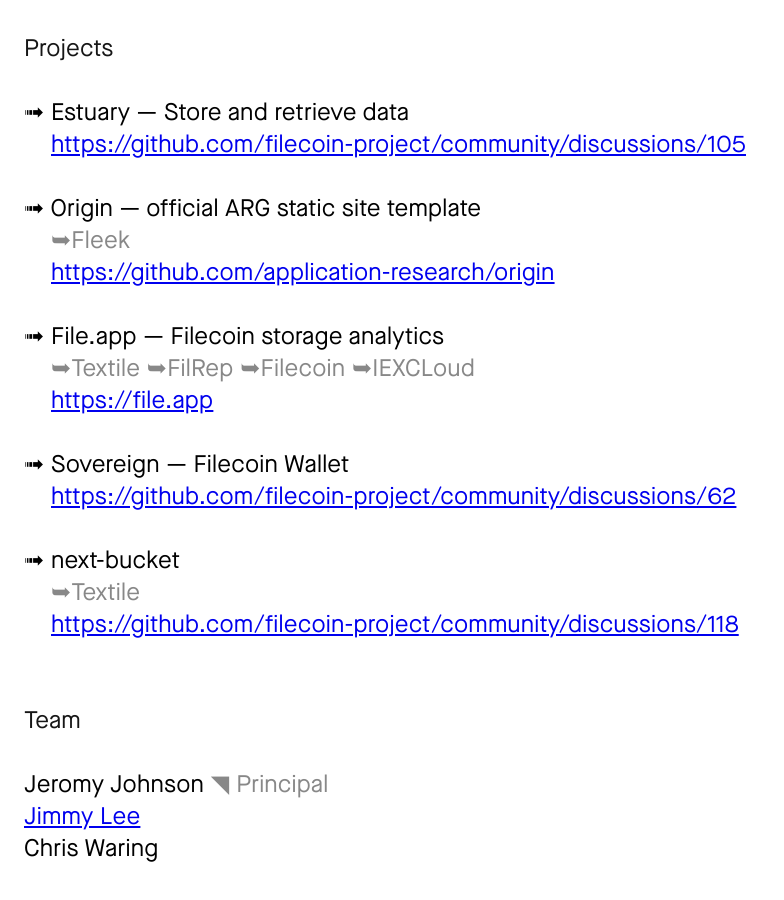
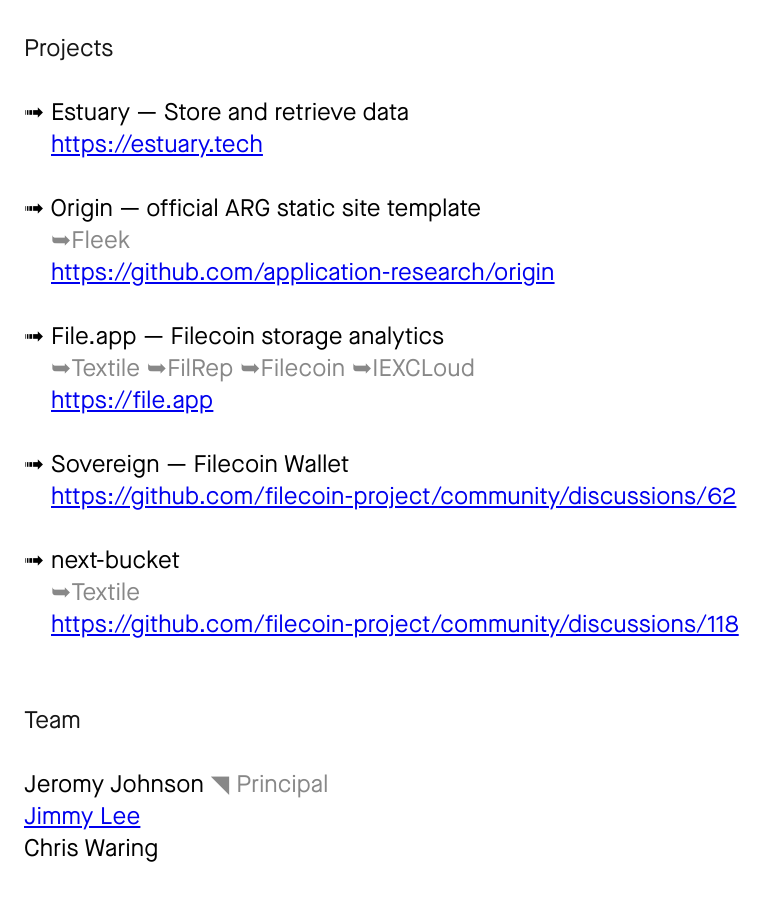
Before and after one commit to protocol/arg, a Next.js app: page / in a window 1280 px wide. Shown: the part 1760-2660 px from the top of the page, without its empty margins (0-784 px from the left). Built offline with nearby package versions, Linux system fonts and the light colour scheme.

Commit message:
updates estuary.tech URL

```diff
--- a/pages/index.js
+++ b/pages/index.js
@@ -77,7 +77,7 @@ const friends = [
 const projects = [
   {
     name: "Estuary — Store and retrieve data",
-    url: "https://github.com/filecoin-project/community/discussions/105",
+    url: "https://estuary.tech",
     services: [],
   },
   {
```
